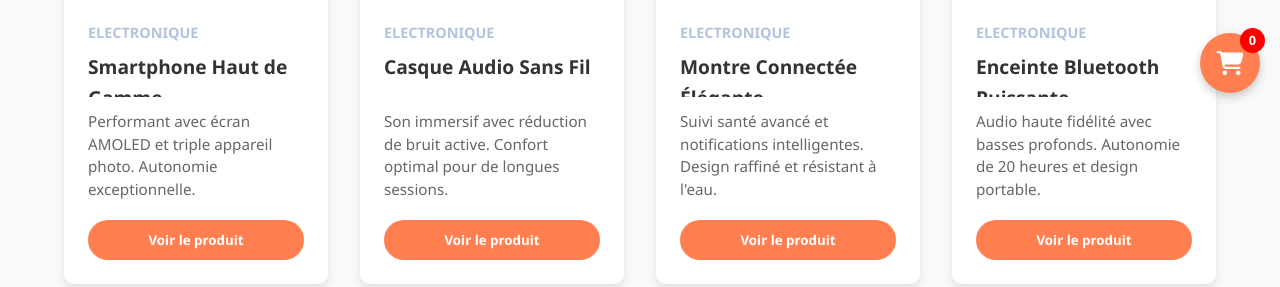
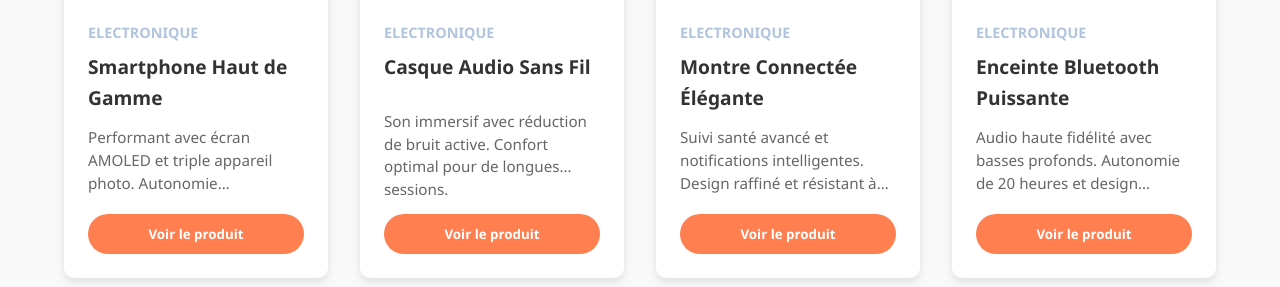
Before and after one commit to Onydi/quora, a plain HTML site: page index.html in a window 1280 px wide. Shown: the part 687-974 px from the top of the page. Drawn offline with Linux system fonts and the light colour scheme.

Commit message:
Update index.html

```diff
--- a/index.html
+++ b/index.html
@@ -127,6 +127,7 @@
             animation: fadeIn 0.5s ease;
             display: flex;
             flex-direction: column;
+            height: 100%;
         }
 
         .product-card:hover {
@@ -169,8 +170,12 @@
         .product-title {
             font-size: 1.2rem;
             margin-bottom: 0.8rem;
-            height: 2.8rem;
+            height: auto;
+            min-height: 2.8rem;
             overflow: hidden;
+            display: -webkit-box;
+            -webkit-line-clamp: 2;
+            -webkit-box-orient: vertical;
         }
 
         .product-description {
@@ -179,6 +184,10 @@
             margin-bottom: 1.2rem;
             line-height: 1.5;
             flex-grow: 1;
+            overflow: hidden;
+            display: -webkit-box;
+            -webkit-line-clamp: 3;
+            -webkit-box-orient: vertical;
         }
 
         .btn {
@@ -254,46 +263,6 @@
             padding: 2rem;
             color: var(--primary-color);
         }
-
-        .cart-icon {
-            position: fixed;
-            bottom: 20px;
-            right: 20px;
-            background-color: var(--orange-btn);
-            color: white;
-            width: 60px;
-            height: 60px;
-            border-radius: 50%;
-            display: flex;
-            align-items: center;
-            justify-content: center;
-            font-size: 1.5rem;
-            box-shadow: 0 4px 10px rgba(0, 0, 0, 0.2);
-            z-index: 99;
-            cursor: pointer;
-            transition: var(--transition);
-        }
-
-        .cart-icon:hover {
-            background-color: var(--orange-hover);
-            transform: scale(1.1);
-        }
-
-        .cart-count {
-            position: absolute;
-            top: -5px;
-            right: -5px;
-            background-color: red;
-            color: white;
-            width: 25px;
-            height: 25px;
-            border-radius: 50%;
-            display: flex;
-            align-items: center;
-            justify-content: center;
-            font-size: 0.8rem;
-            font-weight: bold;
-        }
     </style>
 </head>
 <body>
@@ -325,11 +294,6 @@
         <div class="pagination" id="pagination">
             <!-- La pagination sera générée par JavaScript -->
         </div>
-    </div>
-
-    <div class="cart-icon">
-        <i class="fas fa-shopping-cart"></i>
-        <div class="cart-count">0</div>
     </div>
 
     <footer>
@@ -456,14 +420,13 @@
         let currentPage = 1;
         let currentCategory = 'all';
         const productsPerPage = 20;
-        let cartCount = 0;
 
         // Initialisation
         document.addEventListener('DOMContentLoaded', function() {
             displayProducts();
             setupPagination();
             setupFilters();
-            setupCartButtons();
+            setupViewProductButtons();
         });
 
         // Afficher les produits
@@ -533,7 +496,8 @@
                     currentPage--;
                     displayProducts();
                     setupPagination();
-                    window.scrollTo({ top: document.querySelector('.filters-container').offsetTop, behavior: 'smooth' });
+                    // Scroll vers le haut de la section produits
+                    document.querySelector('.filters-container').scrollIntoView({ behavior: 'smooth' });
                 }
             });
             paginationContainer.appendChild(prevButton);
@@ -547,7 +511,8 @@
                     currentPage = i;
                     displayProducts();
                     setupPagination();
-                    window.scrollTo({ top: document.querySelector('.filters-container').offsetTop, behavior: 'smooth' });
+                    // Scroll vers le haut de la section produits
+                    document.querySelector('.filters-container').scrollIntoView({ behavior: 'smooth' });
                 });
                 paginationContainer.appendChild(pageButton);
             }
@@ -561,7 +526,8 @@
                     currentPage++;
                     displayProducts();
                     setupPagination();
-                    window.scrollTo({ top: document.querySelector('.filters-container').offsetTop, behavior: 'smooth' });
+                    // Scroll vers le haut de la section produits
+                    document.querySelector('.filters-container').scrollIntoView({ behavior: 'smooth' });
                 }
             });
             paginationContainer.appendChild(nextButton);
@@ -588,6 +554,9 @@
                     // Mettre à jour l'affichage
                     displayProducts();
                     setupPagination();
+
+                    // Scroll vers le haut de la section produits
+                    document.querySelector('.filters-container').scrollIntoView({ behavior: 'smooth' });
                 });
             });
         }
@@ -611,15 +580,6 @@
                 alert(`Détails du produit:\n\n${product.name}\n\n${product.description}\n\nCatégorie: ${product.category}`);
             }
         }
-
-        // Configurer les boutons du panier
-        function setupCartButtons() {
-            const cartIcon = document.querySelector('.cart-icon');
-
-            cartIcon.addEventListener('click', function() {
-                alert(`Votre panier contient ${cartCount} produit(s)`);
-            });
-        }
     </script>
 </body>
 </html>
```
